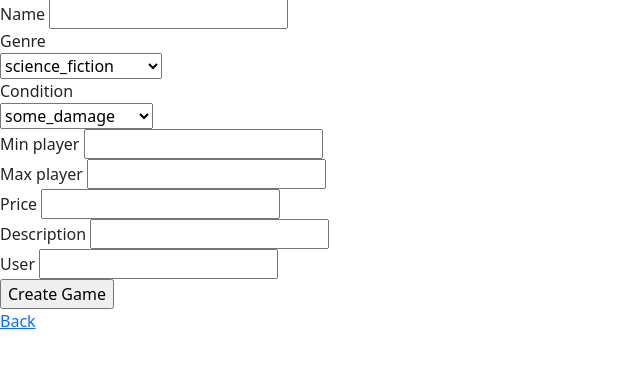
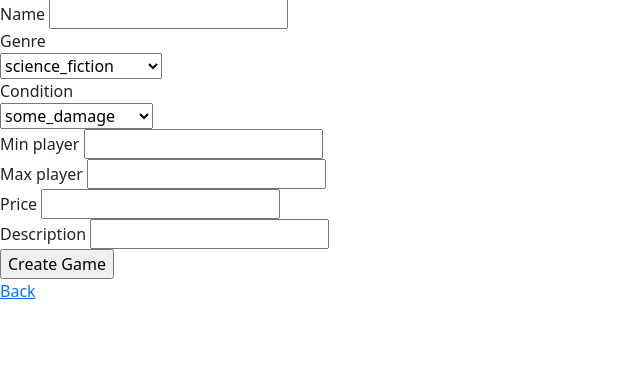
Before and after one commit to AnderDevitt/bored-games, a Rails app: page /games/new in a window 1280 px wide. Shown: the part 129-497 px from the top of the page, without its empty margins (0-640 px from the left). Run offline with Rails 7, Linux system fonts and the light colour scheme; the visitor is signed in with stand-in values (Sample User, id 1); style sheets or scripts are compiled from the project's sources; some libraries are stand-ins or nearby versions.

Commit message:
games controller and form set up to create new game with current user for user_id

```diff
--- a/app/controllers/games_controller.rb
+++ b/app/controllers/games_controller.rb
@@ -22,8 +22,8 @@ class GamesController < ApplicationController
 
   # POST /games or /games.json
   def create
-    @game = Game.new(game_params)
-
+    # @game = Game.new(game_params, user_id: current_user.user_id)
+    @game = Game.new(name: game_params[:name], condition: game_params[:condition], min_player: game_params[:min_player], max_player: game_params[:max_player], price: game_params[:price], description: game_params[:description], user: current_user)
     respond_to do |format|
       if @game.save
         format.html { redirect_to game_url(@game), notice: "Game was successfully created." }
@@ -64,6 +64,6 @@ class GamesController < ApplicationController
 
     # Only allow a list of trusted parameters through.
     def game_params
-      params.require(:game).permit(:name, :condition, :min_player, :max_player, :price, :description, :user_id)
+      params.require(:game).permit(:name, :condition, :min_player, :max_player, :price, :description)
     end
 end
--- a/app/views/games/_form.html.erb
+++ b/app/views/games/_form.html.erb
@@ -46,11 +46,6 @@
     <%= form.text_field :description %>
   </div>
 
-  <div class="field">
-    <%= form.label :user_id %>
-    <%= form.text_field :user_id %>
-  </div>
-
   <div class="actions">
     <%= form.submit %>
   </div>
```
